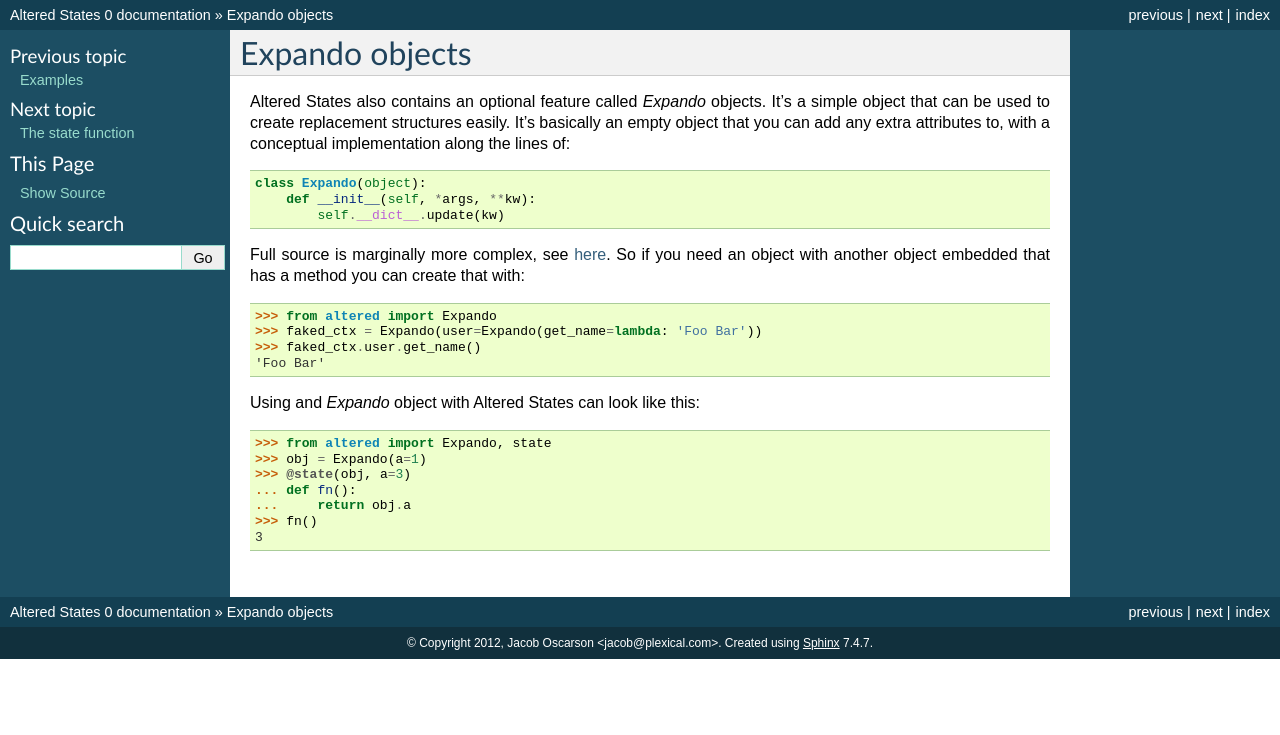
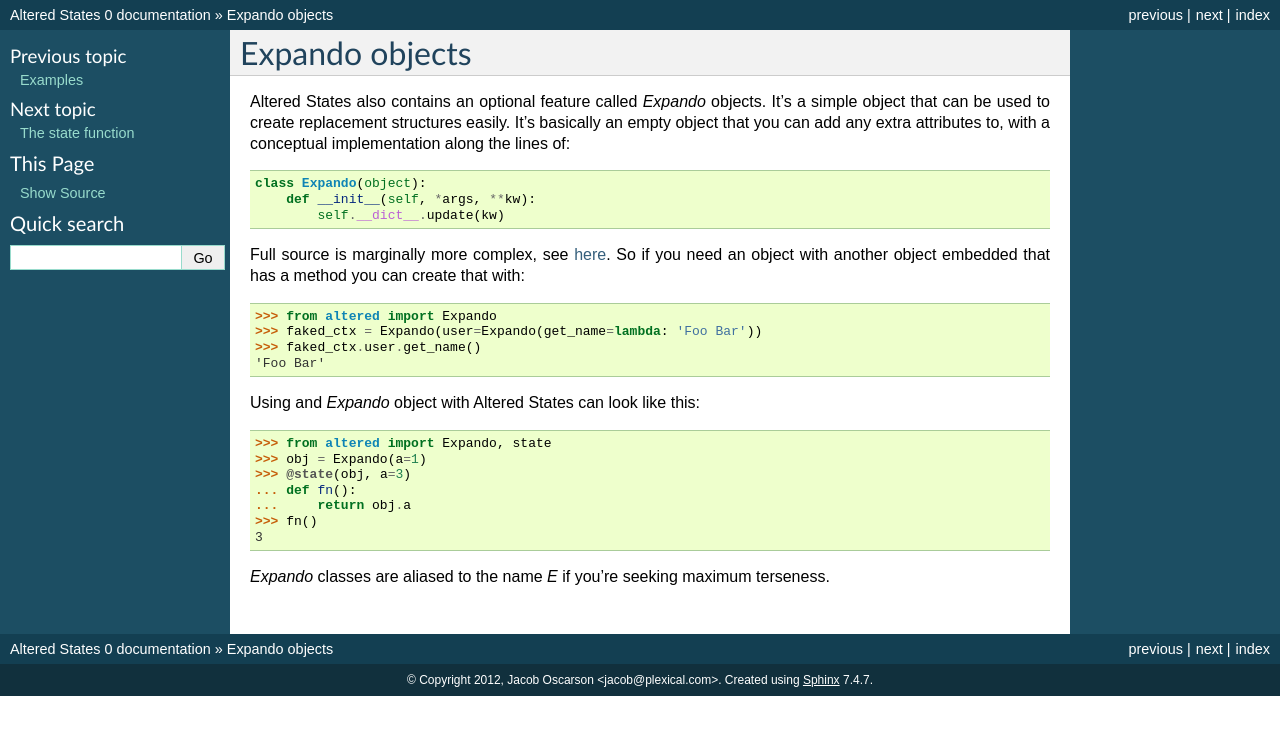
Before and after one commit to Plexical/altered.states, a Sphinx documentation site: the page built from docs/expando.rst, in a window 1280 px wide. Shown: the top 735 px of the page. Built offline with Sphinx 7.4.7, drawn with Linux system fonts in a browser that asks for light colours.

Commit message:
Added a note about Expando's  alias in ref. docs

```diff
--- a/docs/expando.rst
+++ b/docs/expando.rst
@@ -31,3 +31,6 @@ Using and `Expando` object with Altered States can look like this::
     ...     return obj.a
     >>> fn()
     3
+
+`Expando` classes are aliased to the name `E` if you're seeking
+maximum terseness.
```
